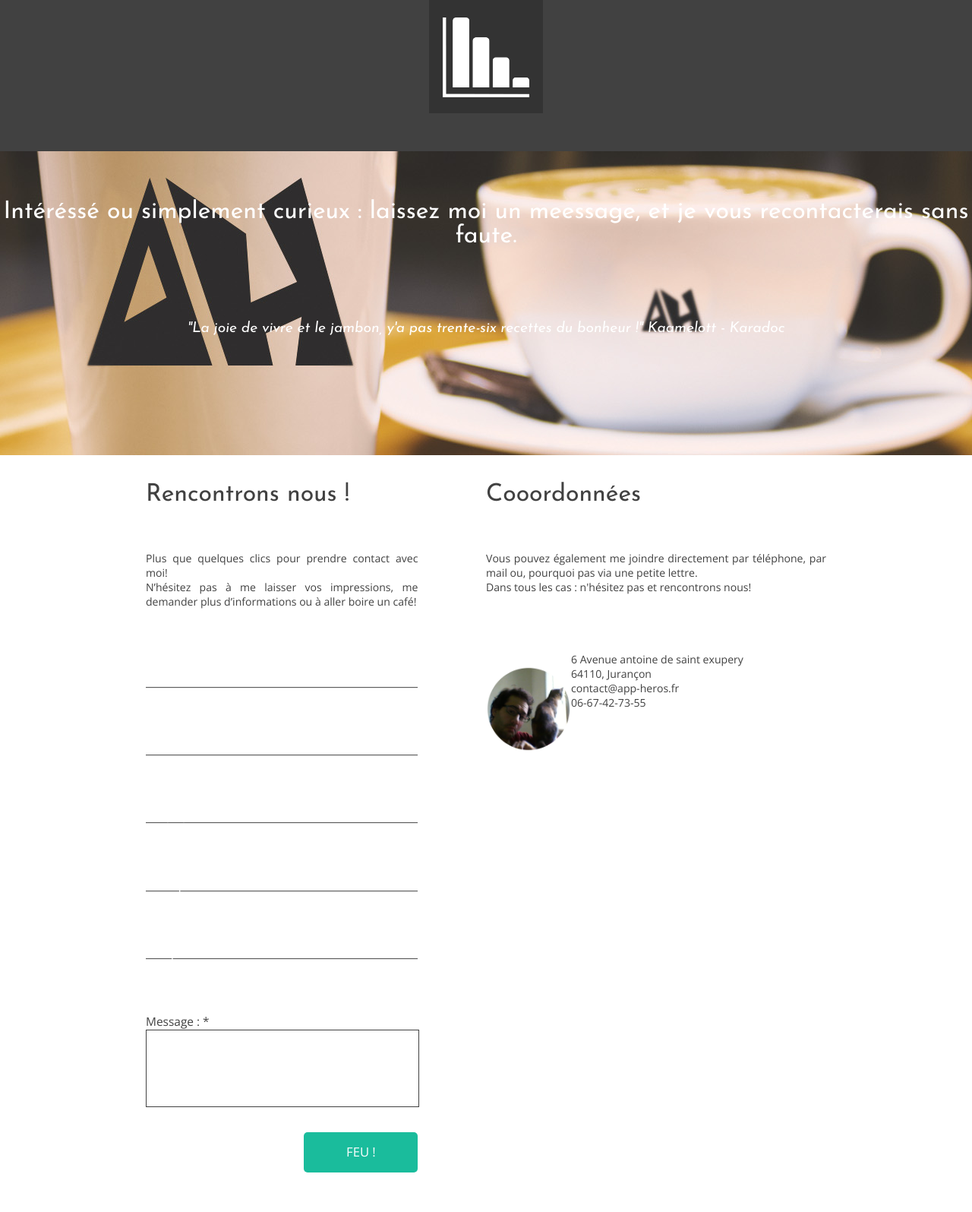
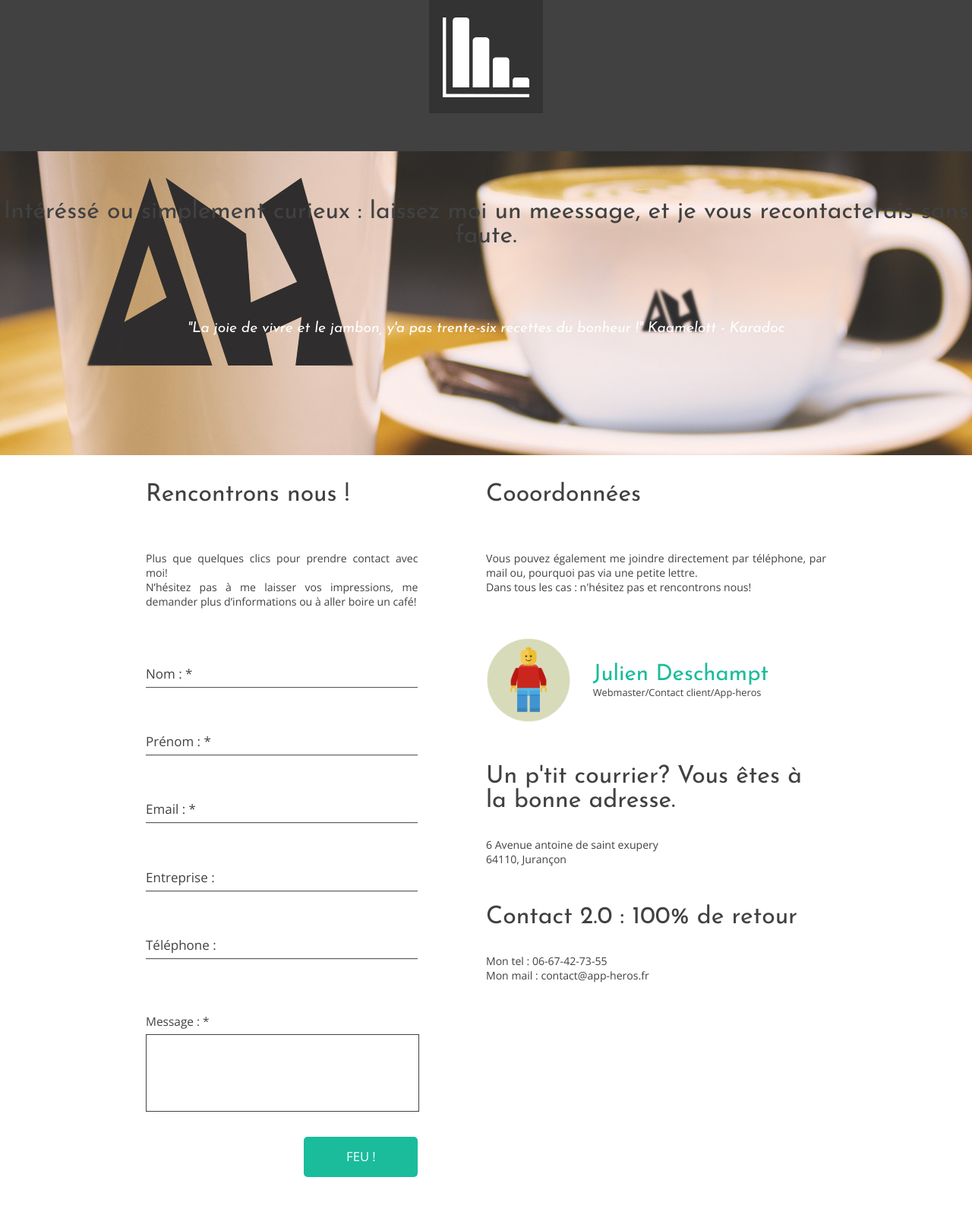
Before and after one commit to app-heros/site-web, a PHP site: page / in a window 1280 px wide. Shown: the part 2201-3796 px from the top of the page at 76% size. Before the commit the page ends 3744 px from the top, so only its background shows below. Run offline with PHP 8.4, Linux system fonts and the light colour scheme; some libraries are stand-ins or nearby versions.

Commit message:
New formulaire droite et gauche en noir V2

```diff
--- a/css/apphero.css
+++ b/css/apphero.css
@@ -537,6 +537,10 @@ h3{ font-family: 'Open Sans', sans-serif;
     padding-bottom:50px;
 
 }
+#section4 span,#section4 p,#section4 h2{
+    color:#414141;
+}
+
 #section4  #ctnphotocontact{
      background: url(../img/app-heros-rencontre-cafe.jpg) center 0 no-repeat;
      height:400px;
@@ -605,20 +609,51 @@ h3{ font-family: 'Open Sans', sans-serif;
 
 #section4 #contactcoordonee{
     width: 50%;
-    float: left;
+    float:left;
     text-align: left;
  }
 
 #section4 #ctnblockcontactmoi figure {
- width:25%;
-    float: left;
-    margin-top: 3em;
+    width:25%;
+    display:inline-block;
+    vertical-align: middle;
+    margin-right: 2em;
 }
+
 #section4 #ctnblockcontactmoi figure #cartephotoprofil {
     max-width: 100%;
 }
-#section4 #contactcoordonee h2,#section4 #contactcoordonee p{
-    color:#414141;
+#section4 #ctnblockcontactmoi #profilData{
+    display:inline-block;
+    vertical-align: middle;
+}
+
+#section4 #ctnblockcontactmoi #profilData #name{
+    display: block;
+    font-size: 2.3em;
+    color: #1abc9c;
+    font-weight: 500;
+    font-family: 'Josefin Sans', sans-serif;
+}
+#section4 #ctnblockcontactmoi #profilData #role{
+    display: block;
+   font-size: 1em;
+
+}
+#section4 #ctnadressepostale{
+    margin-top:4em;
+     margin-bottom:4em;
+
+}
+
+#section4 .contactstyleh2{
+
+    color: #414141;
+    font-family: 'Josefin Sans', sans-serif!important;
+    font-weight: 400;
+    font-size: 2.5em;
+    margin-bottom: 1em;
+
 }
 
 #section4 #contact textarea{
@@ -640,13 +675,12 @@ h3{ font-family: 'Open Sans', sans-serif;
 
 #section4 #contact #labelmessage {
     display: block;
-    font-size: 1.1em;
-    font-family: 'Open Sans', sans-serif;
     color: #414141;
     top: 0;
     position: relative;
     left: 0;
     text-align: left;
+    margin-bottom:0.4em;
 }
 
 #section4 #submitcontact{
@@ -722,7 +756,7 @@ h3{ font-family: 'Open Sans', sans-serif;
 .input__label-content {
     position: relative;
     display: block;
-    padding: 1.6em 0;
+    padding: 1em 0;
     width: 100%;
 }
 
--- a/index.html
+++ b/index.html
@@ -225,19 +225,27 @@
 
                 <div id="ctnblockcontactmoi">
                     <figure id="profilAvatar">
-                        <img id='cartephotoprofil' src='img/app-heros-photo-moi-contact.png' alt='Image Photo profil'/>
+                        <img id='cartephotoprofil' src='img/Roundicons-01.png' alt='Image Photo profil'/>
                     </figure>
                     <div id="profilData">
                         <span id="name">Julien Deschampt</span>
-                        <span id="role">Webmaster à App-heros</span>
+                        <span id="role">Webmaster/Contact client/App-heros</span>
                     </div>
                 </div>
 
-                <p> 6 Avenue antoine de saint exupery<br/>
-                64110, Jurançon</p>
+                <div id='ctnadressepostale'>
+                    <p class='contactstyleh2'>Un p'tit courrier? Vous êtes à la bonne adresse.</p>
+                    <p> 6 Avenue antoine de saint exupery<br/>
+                    64110, Jurançon</p>
+                </div>
 
-                <p>contact@app-heros.fr</p>
-                <p>06-67-42-73-55</p>
+                <div id='ctnmailtelephone'>
+                     <p class='contactstyleh2'>Contact 2.0 : 100% de retour</p>
+                     <p>Mon tel : 06-67-42-73-55</p>
+                     <p>Mon mail : contact@app-heros.fr</p>
+                </div>
+
+
 
                 <p>
             </div>
```
Also changed, not shown: img/Roundicons-01.png (added).
